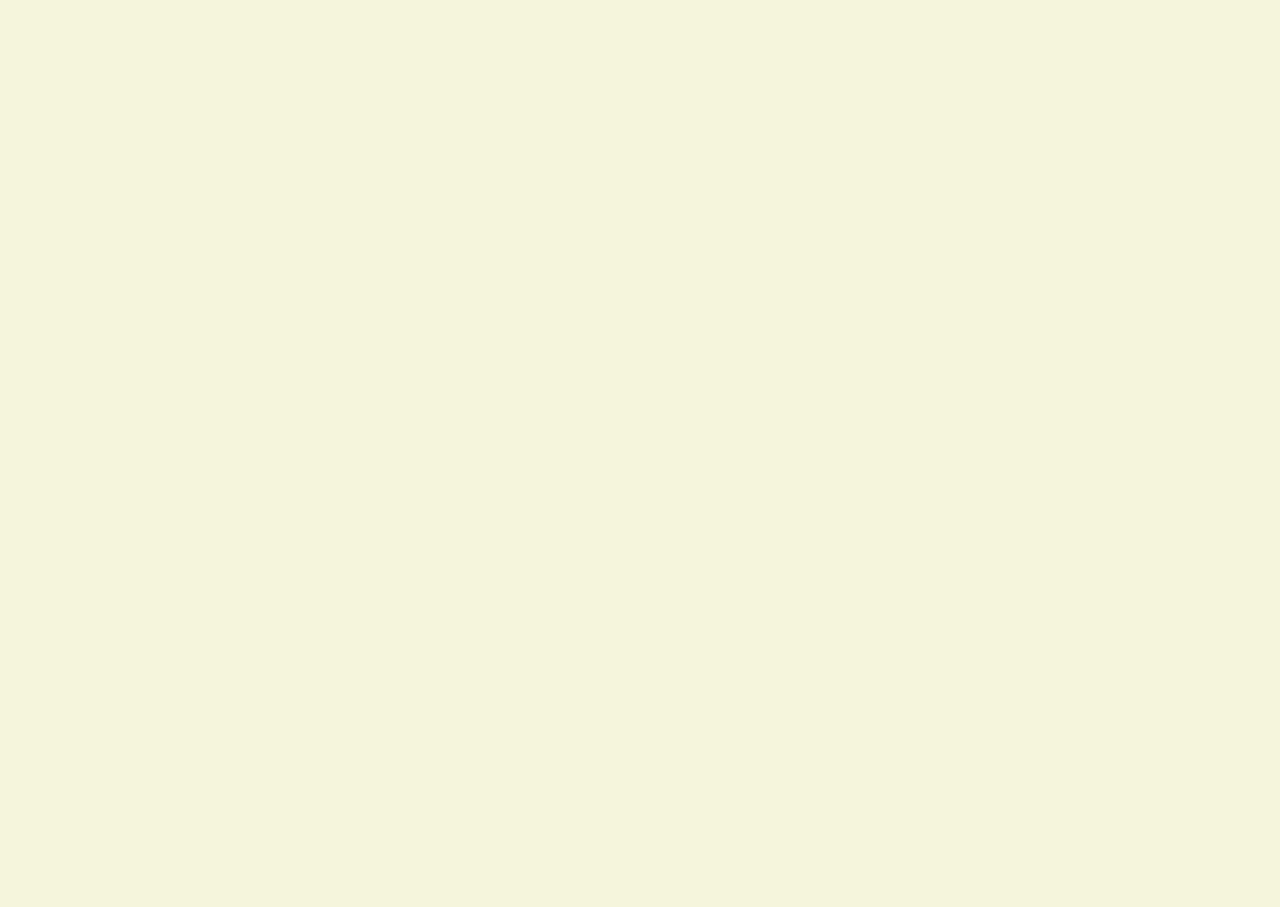
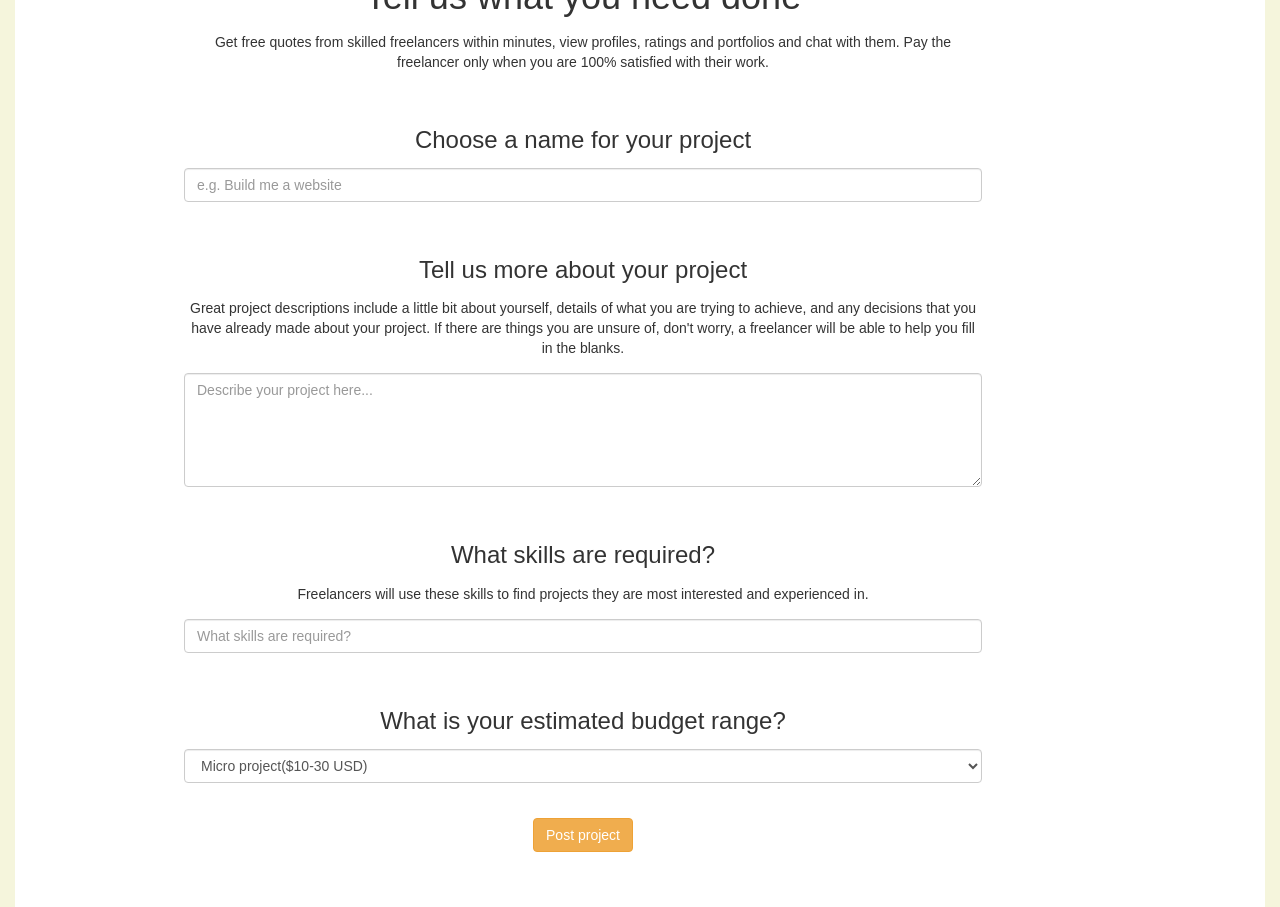
Before and after one commit to Venkatesh-Devale/cmpe273, a React (Create React App) app in the folder lab1/Freelancer/freelancer_frontend/: page /postproject in a window 1280 px wide. Shown: the part 200-1107 px from the top of the page. Before the commit the page ends 800 px from the top, so only its background shows below. Built offline with nearby package versions, Linux system fonts and the light colour scheme.

Commit message:
Added Postproject functionality
Added Postproject functionality and according changes to other related files for handling routes. Yet to insert project in mysql db.

```diff
--- a/lab1/Freelancer/freelancer_frontend/src/components/Main.js
+++ b/lab1/Freelancer/freelancer_frontend/src/components/Main.js
@@ -6,6 +6,7 @@ import Home from './Home';
 import Userhome from './Userhome';
 import Dashboard from './Dashboard';
 import Userprofile from './Userprofile';
+import Postproject from './Postproject';
 
 const Main = () => (
     <div>
@@ -17,6 +18,7 @@ const Main = () => (
             <Route path='/dashboard' component={Dashboard} />
             <Route path='/userhome' component={Userhome} />
             <Route path='/userprofile' component={Userprofile} />
+            <Route path='/postproject' component={Postproject} />
 
         </Switch>
 
--- a/lab1/Freelancer/freelancer_frontend/src/components/Navbar.js
+++ b/lab1/Freelancer/freelancer_frontend/src/components/Navbar.js
@@ -13,7 +13,7 @@ class Navbar extends Component {
                 <ul className="nav navbar-nav navbar-right">
                     <li className="mr-2"><Link to="/login">Log In</Link></li>
                     <li className="mr-2"><Link to="/signup">Signup</Link></li>
-                    <li className="mr-4"><button className=" navbar-btn btn btn-warning">Post a Project</button></li>
+                    <li className="mr-4"><button className=" navbar-btn btn btn-warning"><Link to="/postproject">Post a Project</Link></button></li>
                 </ul>
             )
         } else {
@@ -21,7 +21,7 @@ class Navbar extends Component {
                 <ul className="nav navbar-nav navbar-right">
                     <li><Link to="/userprofile"><span className="glyphicon glyphicon-user"></span> My Profile</Link></li>
                     <li><a href="/"><span className="glyphicon glyphicon-log-out"></span> Logout</a></li>
-                    <li className="mr-4"><button className=" navbar-btn btn btn-warning">Post a Project</button></li>
+                    <li className="mr-4"><button className=" navbar-btn btn btn-warning"><Link to="/postproject">Post a Project</Link></button></li>
                 </ul>
             )
         }
--- /dev/null
+++ b/lab1/Freelancer/freelancer_frontend/src/components/Postproject.js
@@ -0,0 +1,131 @@
+import React, {Component} from 'react';
+import image from '../images/freelancerlogo.png';
+import { connect } from 'react-redux';
+import Login from './Login';
+import '../css/style.css';
+
+class Postproject extends Component {
+    constructor() {
+        super();
+        this.state = {
+            title:'',
+            description:'',
+            skillsRequired:'',
+            budgetrange:'$10 - 30 USD'
+        }
+    }
+
+    handleChange = (e) => {
+        this.setState({
+            [e.target.name] : e.target.value
+        })
+    }
+
+    submitProject(e) {
+        e.preventDefault();
+        const project = {
+            owner: sessionStorage.getItem('username'),
+            title: this.state.title,
+            description: this.state.description,
+            skillsRequired: this.state.skillsRequired,
+            budgetrange: this.state.budgetrange
+        }
+        console.log('In submitProject of Postproject...', project);
+        this.props.postProject(project);
+    }
+
+    render() {
+        return(
+            <div className="Postproject">
+                <div className='container'>
+
+                    <div id='holdPostProjectData'>
+                        <form onSubmit={this.submitProject.bind(this)}>
+                            <div className="form-group">
+                                <div id='logo'><img src={image} /></div>
+                            </div>
+                            <div className="form-group">
+                                <h1>Tell us what you need done</h1>
+                            </div>
+                            <div className="form-group">
+                                <p>Get free quotes from skilled freelancers within minutes,
+                                    view profiles, ratings and portfolios and chat with them.
+                                    Pay the freelancer only when you are 100% satisfied with their work.
+                                </p>
+                            </div>
+                            <br/>
+                            <div className="form-group">
+                                <h3>Choose a name for your project</h3>
+                            </div>
+                            <div className="form-group">
+                                <input type="text" ref="title"  onChange={this.handleChange} className="form-control" id="txtTitle" placeholder="e.g. Build me a website" name="title" required/>
+                            </div>
+                            <br/>
+                            <div className="form-group">
+                                <h3>Tell us more about your project</h3>
+                            </div>
+                            <div className="form-group">
+                                <p>
+                                    Great project descriptions include a little bit about yourself, details of what you are trying to achieve,
+                                    and any decisions that you have already made about your project.
+                                    If there are things you are unsure of, don't worry, a freelancer will be able to help you fill in the blanks.
+                                </p>
+                            </div>
+                            <div className="form-group">
+                                <textarea id="txtDesc" className="form-control" ref="description" onChange={this.handleChange} className="form-control" rows="5" name="description" placeholder="Describe your project here..." required></textarea>
+                            </div>
+                            <br/>
+                            <div className="form-group">
+                                <h3>What skills are required?</h3>
+                            </div>
+                            <div className="form-group">
+                                <p>
+                                    Freelancers will use these skills to find projects they are most interested and experienced in.
+                                </p>
+                            </div>
+                            <div className="form-group">
+                                <input type="text" ref="skillsRequired"  onChange={this.handleChange} className="form-control" id="txtskillsRequired" placeholder="What skills are required?" name="skillsRequired" required/>
+                            </div>
+                            <br/>
+                            <div className="form-group">
+                                <h3>What is your estimated budget range?</h3>
+                            </div>
+                            <div className="form-group">
+                                <select class="form-control" value={this.state.value} onChange={this.handleChange} name='budgetrange' id="budgetRange">
+                                    <option value='$10 - 30 USD'>Micro project($10-30 USD)</option>
+                                    <option value='$30 - 250 USD'>Simple project($30-250 USD)</option>
+                                    <option value='$250 - 750 USD'>Very small project($250-750 USD)</option>
+                                    <option value='$750 - 1500 USD'>Small project($750-1500 USD)</option>
+                                    <option value='$1500 - 3000 USD'>Medium project($1500-3000 USD)</option>
+                                    <option value='$3000 - 5000 USD'>Medium project($3000-5000 USD)</option>
+                                </select>
+                            </div>
+                            <br/>
+                            <div className="form-group">
+                                <button type='submit' className='btn btn-warning'> Post project </button>
+                            </div>
+                            <br/><br/>
+                        </form>
+                    </div>
+                </div>
+            </div>
+        );
+    }
+}
+
+function mapStateToProps(state) {
+    return {
+        logindata: state.login_data
+    }
+}
+
+function mapDispatchToProps() {
+    return {
+        postProject: (project) => {
+            console.log('In postProjectDispatch of Postproject...', project);
+        }
+    }
+
+}
+
+export default connect(mapStateToProps, mapDispatchToProps)(Postproject);
--- a/lab1/Freelancer/freelancer_frontend/src/components/Userprofile.js
+++ b/lab1/Freelancer/freelancer_frontend/src/components/Userprofile.js
@@ -16,67 +16,55 @@ class Userprofile extends Component {
             editing: false,
             file:'',
             image:'',
-            skills:''
+            skills:'',
+            disabled: true
         }
     }
 
-    componentDidMount() {
-        if(this.props.logindata) {
-            document.getElementById('txtEmailId').value = this.props.logindata.email;
-            document.getElementById('txtPhone').value = this.props.logindata.phone;
-            document.getElementById('txtaboutme').value = this.props.logindata.aboutme;
-        } else {
-            document.getElementById('txtEmailId').value = this.state.email;
-            document.getElementById('txtPhone').value = this.state.phone;
-            document.getElementById('txtaboutme').value = this.state.aboutme;
+    componentWillMount() {
+        let usernameFromSession = sessionStorage.getItem('username');
+        console.log("Username from userprofile" + usernameFromSession);
+        const usernameJSON = {
+            username: usernameFromSession
         }
-
-        this.disableAll()
+        axios.post('http://localhost:3001/getprofile', usernameJSON)
+        .then((response) => {
+            console.log('Userdetails retrieved from username in userprofile  ', response.data[0])
+            this.setState({
+                username: response.data[0].username,
+                email: response.data[0].email,
+                phone: response.data[0].phone,
+                aboutme: response.data[0].aboutme
+            })
+        })
     }
 
-    enableAll() {
-        document.getElementById('txtEmailId').disabled = false;
-        document.getElementById('txtPhone').disabled = false;
-        document.getElementById('txtaboutme').disabled = false;
-        document.getElementById('txtskills').disabled = false;
-
-    }
-
-    disableAll() {
-        document.getElementById('txtEmailId').disabled = true;
-        document.getElementById('txtPhone').disabled = true;
-        document.getElementById('txtaboutme').disabled = true;
-        document.getElementById('txtskills').disabled = true;
-    }
 
     edit() {
-        this.enableAll();
         this.setState({
-            editing: true
+            editing: true,
+            disabled: false
         })
     }
 
     cancel() {
-        document.getElementById('txtEmailId').value = this.state.email;
-        document.getElementById('txtPhone').value = this.state.phone;
-        document.getElementById('txtaboutme').value = this.state.aboutme;
-
-        this.disableAll();
         this.setState({
-            editing: false
+            editing: false,
+            disabled: true
         })
     }
 
     saveUpdatedUser(e) {
         e.preventDefault();
-        this.disableAll();
+
         let newUser = {};
         this.setState({
-            username: this.props.logindata.username,
-            email: document.getElementById('txtEmailId').value,
-            phone: document.getElementById('txtPhone').value,
-            aboutme: document.getElementById('txtaboutme').value,
-            editing: false
+            username: this.state.username,
+            email: this.state.email,
+            phone: this.state.phone,
+            aboutme: this.state.aboutme,
+            editing: false,
+            disabled: true
         }, function() {
             newUser.username = this.state.username;
             newUser.email = this.state.email;
@@ -88,18 +76,15 @@ class Userprofile extends Component {
     }
 
 
-    /*handleChange(event) {
+    handleChange = (event) => {
         this.setState({
             [event.target.name] : [event.target.value]
         })
-    }*/
+    }
 
     render() {
         let usernameindiv = '';
-        if(this.props.logindata)
-            usernameindiv = this.props.logindata.username;
-        else
-            usernameindiv = this.state.username;
+        usernameindiv = sessionStorage.getItem('username');
         let buttons = null;
         if(this.state.editing === false) {
             buttons = (
@@ -145,15 +130,15 @@ class Userprofile extends Component {
                             </div>
                             <div className="form-group">
                                 <label>About Me:  <span class="glyphicon glyphicon-edit"></span></label>
-                                <textarea id="txtaboutme"  className="form-control" rows="5" ></textarea>
+                                <textarea id="txtaboutme" value={this.state.aboutme} disabled={this.state.disabled} onChange={this.handleChange} className="form-control" rows="5" name="aboutme" ></textarea>
                             </div>
                             <div className="form-group">
                                 <label>Email:  <span class="glyphicon glyphicon-edit"></span></label>
-                                <input type="email"  ref="emailid" className="form-control" placeholder='Enter your email id'  id="txtEmailId" name="emailid" />
+                                <input type="email"  ref="emailid"  value={this.state.email} disabled={this.state.disabled} onChange={this.handleChange} className="form-control" placeholder='Enter your email id'  id="txtEmailId" name="email" />
                             </div>
                             <div className="form-group">
                                 <label>Phone:  <span class="glyphicon glyphicon-edit"></span></label>
-                                <input type="text" ref="phone"  className="form-control" placeholder='Enter your phone number' id="txtPhone" name="phone" />
+                                <input type="text" ref="phone"  value={this.state.phone} disabled={this.state.disabled} onChange={this.handleChange} className="form-control" placeholder='Enter your phone number' id="txtPhone" name="phone" />
                             </div>
 
                         </form>
@@ -163,7 +148,7 @@ class Userprofile extends Component {
                             <div id = 'profileSkills'>
                                 <div className="form-group">
                                     <label>Skills:  <span class="glyphicon glyphicon-edit"></span></label>
-                                    <textarea id="txtskills"  className="form-control" rows="5" ></textarea>
+                                    <textarea id="txtskills"  className="form-control" rows="5" name='skills' disabled={this.state.disabled}></textarea>
                                 </div>
                             </div>
                         </div>
--- a/lab1/Freelancer/freelancer_frontend/src/css/style.css
+++ b/lab1/Freelancer/freelancer_frontend/src/css/style.css
@@ -23,7 +23,7 @@
 #profileImage {
     background: white;
     margin-top: 30%;
-    margin-bottom: 20%;
+
     margin-left: 5%;
     margin-bottom: 20%;
     border: 1px solid;
@@ -31,14 +31,14 @@
     box-shadow: 5px 5px #888888;
     width: 200px;
     height: 200px;
-    padding: 10px;
+
 
 }
 
 #profileDescription {
     background: white;
     margin-top: 5%;
-    margin-bottom: 20%;
+
     margin-left: 2%;
     margin-bottom: 20%;
     border: 1px solid;
@@ -52,7 +52,7 @@
 #profileSkillsAndEditButton {
     background: white;
     margin-top: 5%;
-    margin-bottom: 20%;
+
     margin-left: 2%;
     margin-bottom: 20%;
     border: 1px solid;
@@ -73,3 +73,22 @@ img {
     max-height:100%;
     object-fit: contain;
 }
+
+#logo {
+    width: 200px;
+    height: 100px;
+}
+
+.Postproject {
+    background-color: white;
+    width: 100%;
+    height: 100%;
+}
+
+#holdPostProjectData {
+    width:auto;
+    height:auto;
+    margin-top: 5%;
+    margin-left: 10%;
+    margin-right: 20%;
+}
```
Also changed, not shown: lab1/Freelancer/freelancer_frontend/src/components/Login.js (+5 -2 lines).
